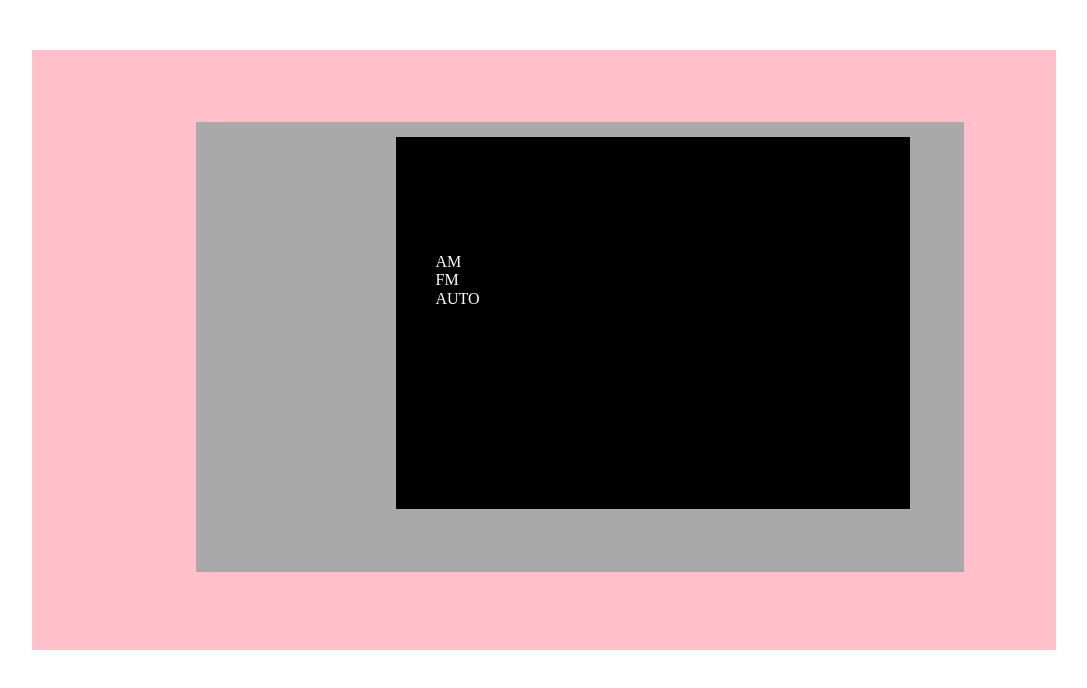
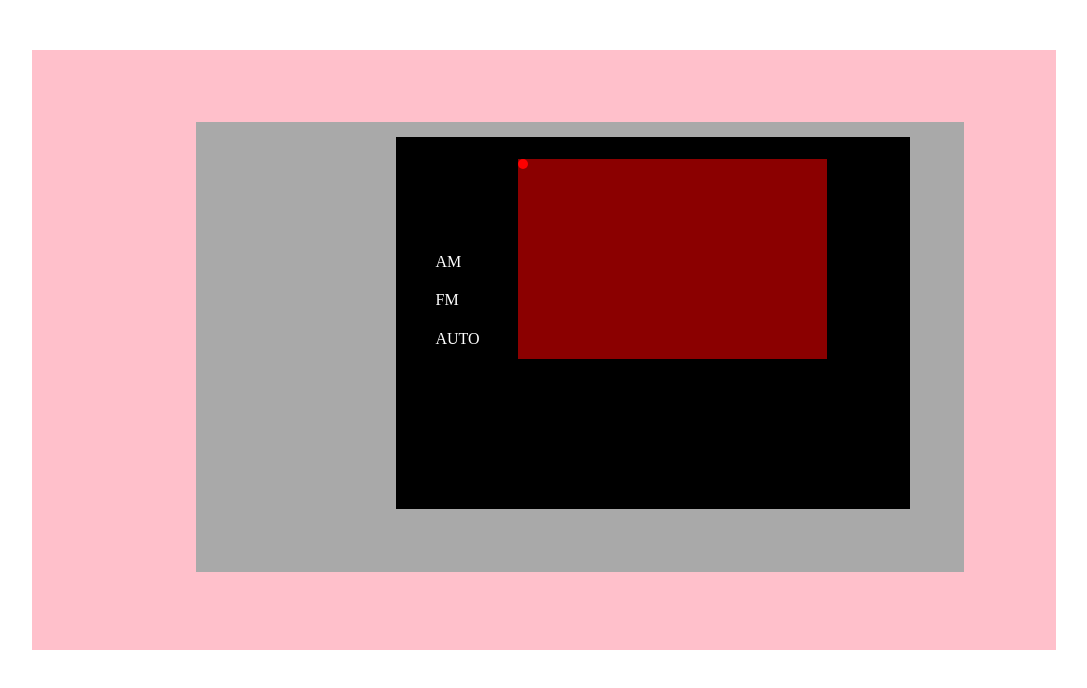
Before and after one commit to lc00/wake-up-time, a plain HTML site: page index.html in a window 1280 px wide. Shown: the whole page, without its empty margins (96-1183 px from the left). Drawn offline with nearby package versions, Linux system fonts and the light colour scheme.

Commit message:
added AM/PM/Auto indicator

```diff
--- a/main.css
+++ b/main.css
@@ -31,11 +31,13 @@
 
 }
 ul {
-
+	top: 10px;
+	float: left;
 }
 
 li{
 	list-style-type: none;
+	padding-bottom: 20px;
 
 }
 
@@ -50,10 +52,21 @@ li{
 
 .clock-screen{
 	background-color: darkred;
+	width: 60%;
+	height: 200px;
+	float: right;
+	display: inline-block;
+	margin-top: -270px;
+	margin-right: 83px;
+
 }
 
 .clock-AM-PM-indicator{
 	background-color: red;
+	width: 10px;
+	height: 10px;
+	border-radius: 5px;
+
 }
 
 .clock-text{
--- a/main.js
+++ b/main.js
@@ -28,6 +28,10 @@ $(document).on('ready', function() {
 	outerShell.appendTo('.container');
 	innerShell.appendTo(outerShell);
 	leftAmPmAutoLabels.appendTo(innerShell);
+	clockScreen.appendTo(innerShell);
+	clockAmPmIndicator.appendTo(clockScreen);
+
+
 
 
 });
```
